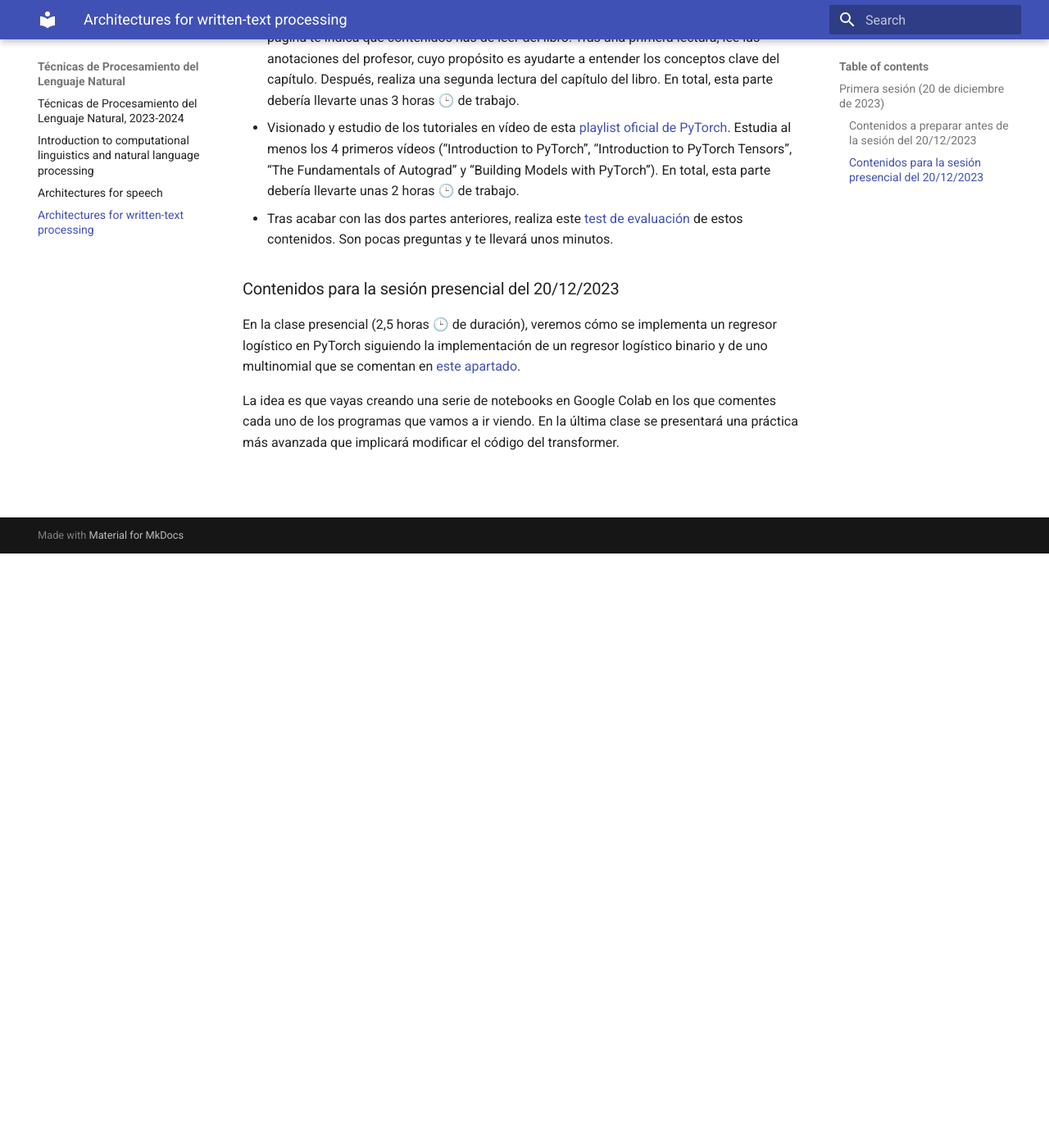
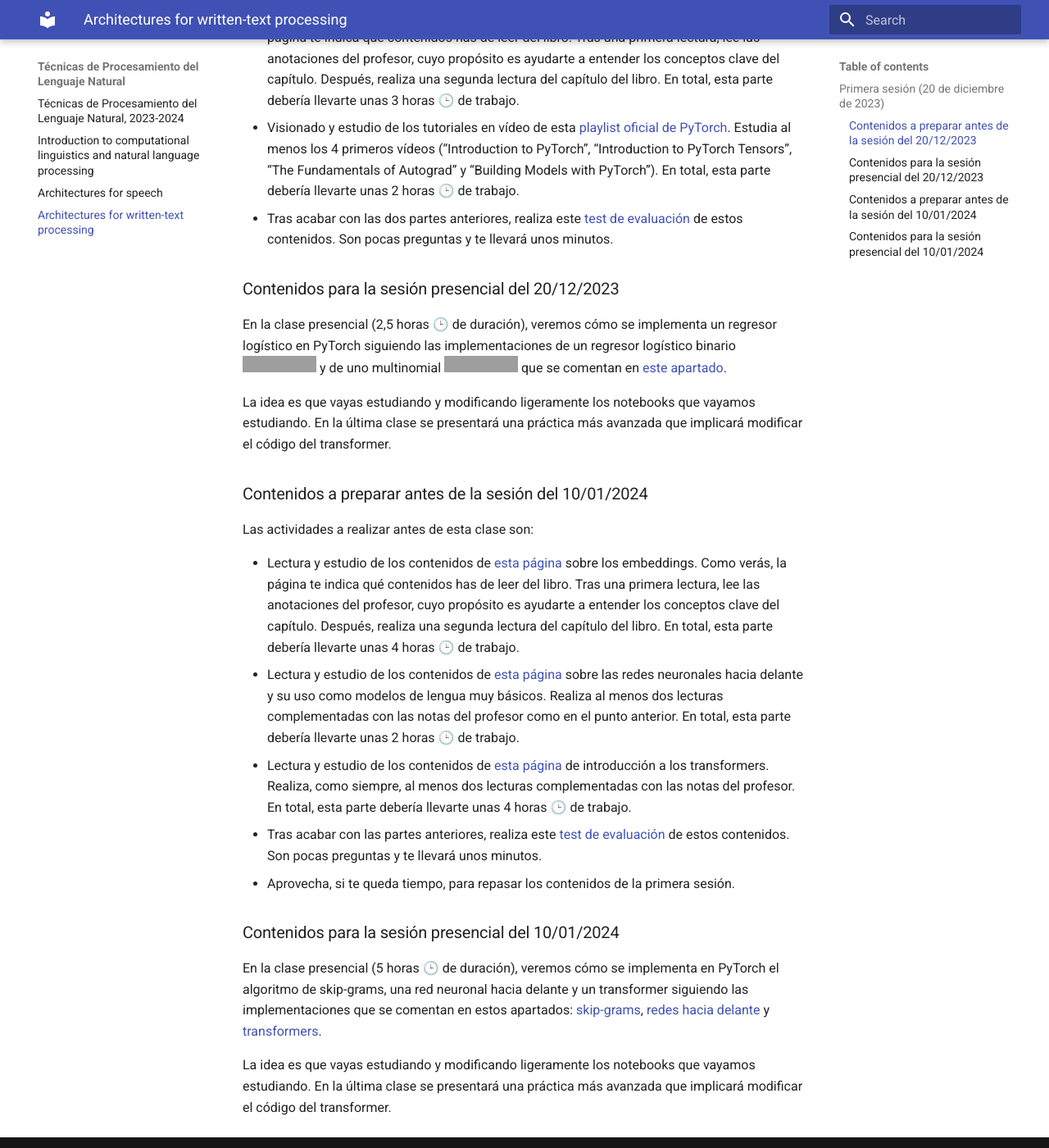
Before and after one commit to jaspock/tpln2324, an MkDocs documentation site: the page built from docs/text.md, in a window 1280 px wide and 1400 px high, scrolled down 725 px. Shown: the whole window at 82% size. Built offline with MkDocs 1.6.1 and Material for MkDocs 9.7.7, drawn with Linux system fonts in a browser that asks for light colours; grey boxes are pictures that could not be loaded.

Commit message:
Nuevas actividades

```diff
--- a/docs/text.md
+++ b/docs/text.md
@@ -16,6 +16,22 @@ Las actividades a realizar antes de esta clase son:
 
 ### Contenidos para la sesión presencial del 20/12/2023
 
-En la clase presencial (2,5 horas 🕒️ de duración), veremos cómo se implementa un regresor logístico en PyTorch siguiendo la implementación de un regresor logístico binario y de uno multinomial que se comentan en [este apartado](https://dlsi.ua.es/~japerez/materials/transformers/implementacion/#codigo-para-un-regresor-logistico-y-uno-multinomial).
+En la clase presencial (2,5 horas 🕒️ de duración), veremos cómo se implementa un regresor logístico en PyTorch siguiendo las implementaciones de un regresor logístico binario <a href="https://colab.research.google.com/github/jaspock/me/blob/main/docs/materials/transformers/assets/notebooks/logistic.ipynb"><img src="https://colab.research.google.com/assets/colab-badge.svg" alt="Open In Colab\"></a> y de uno multinomial <a href="https://colab.research.google.com/github/jaspock/me/blob/main/docs/materials/transformers/assets/notebooks/softmax.ipynb"><img src="https://colab.research.google.com/assets/colab-badge.svg" alt="Open In Colab\"></a> que se comentan en [este apartado](https://dlsi.ua.es/~japerez/materials/transformers/implementacion/#codigo-para-un-regresor-logistico-y-uno-multinomial).
 
-La idea es que vayas creando una serie de notebooks en Google Colab en los que comentes cada uno de los programas que vamos a ir viendo. En la última clase se presentará una práctica más avanzada que implicará modificar el código del transformer.
+La idea es que vayas estudiando y modificando ligeramente los notebooks que vayamos estudiando. En la última clase se presentará una práctica más avanzada que implicará modificar el código del transformer.
+
+### Contenidos a preparar antes de la sesión del 10/01/2024
+
+Las actividades a realizar antes de esta clase son:
+
+- Lectura y estudio de los contenidos de [esta página](https://dlsi.ua.es/~japerez/materials/transformers/embeddings/) sobre los embeddings. Como verás, la página te indica qué contenidos has de leer del libro. Tras una primera lectura, lee las anotaciones del profesor, cuyo propósito es ayudarte a entender los conceptos clave del capítulo. Después, realiza una segunda lectura del capítulo del libro. En total, esta parte debería llevarte unas 4 horas 🕒️ de trabajo.
+- Lectura y estudio de los contenidos de [esta página](https://dlsi.ua.es/~japerez/materials/transformers/ffw/) sobre las redes neuronales hacia delante y su uso como modelos de lengua muy básicos. Realiza al menos dos lecturas complementadas con las notas del profesor como en el punto anterior. En total, esta parte debería llevarte unas 2 horas 🕒️ de trabajo.
+- Lectura y estudio de los contenidos de [esta página](https://dlsi.ua.es/~japerez/materials/transformers/attention/) de introducción a los transformers. Realiza, como siempre, al menos dos lecturas complementadas con las notas del profesor. En total, esta parte debería llevarte unas 4 horas 🕒️ de trabajo.
+- Tras acabar con las partes anteriores, realiza este [test de evaluación](https://forms.gle/7KDwRtXcrpxsKjHp7) de estos contenidos. Son pocas preguntas y te llevará unos minutos.
+- Aprovecha, si te queda tiempo, para repasar los contenidos de la primera sesión.
+
+### Contenidos para la sesión presencial del 10/01/2024
+
+En la clase presencial (5 horas 🕒️ de duración), veremos cómo se implementa en PyTorch el algoritmo de skip-grams, una red neuronal hacia delante y un transformer siguiendo las implementaciones que se comentan en estos apartados: [skip-grams](https://dlsi.ua.es/~japerez/materials/transformers/implementacion/#codigo-para-skip-grams), [redes hacia delante](https://dlsi.ua.es/~japerez/materials/transformers/implementacion/#codigo-para-un-modelo-de-lengua-con-redes-feedforward) y [transformers](https://dlsi.ua.es/~japerez/materials/transformers/implementacion/#codigo-para-un-transformer-del-proyecto-mingpt).
+
+La idea es que vayas estudiando y modificando ligeramente los notebooks que vayamos estudiando. En la última clase se presentará una práctica más avanzada que implicará modificar el código del transformer.
```
Also changed, not shown: docs/index.md (+3 -8 lines).
